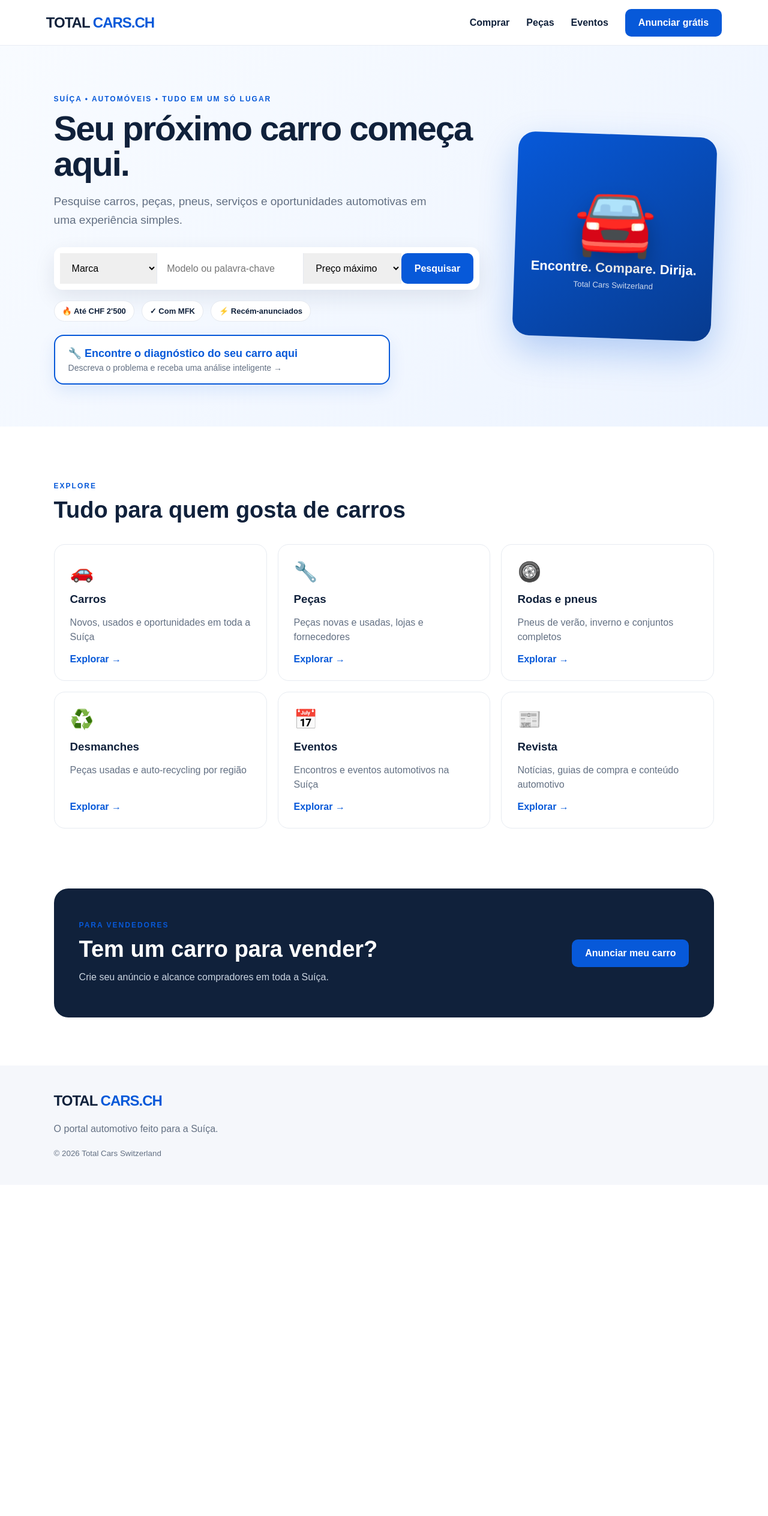
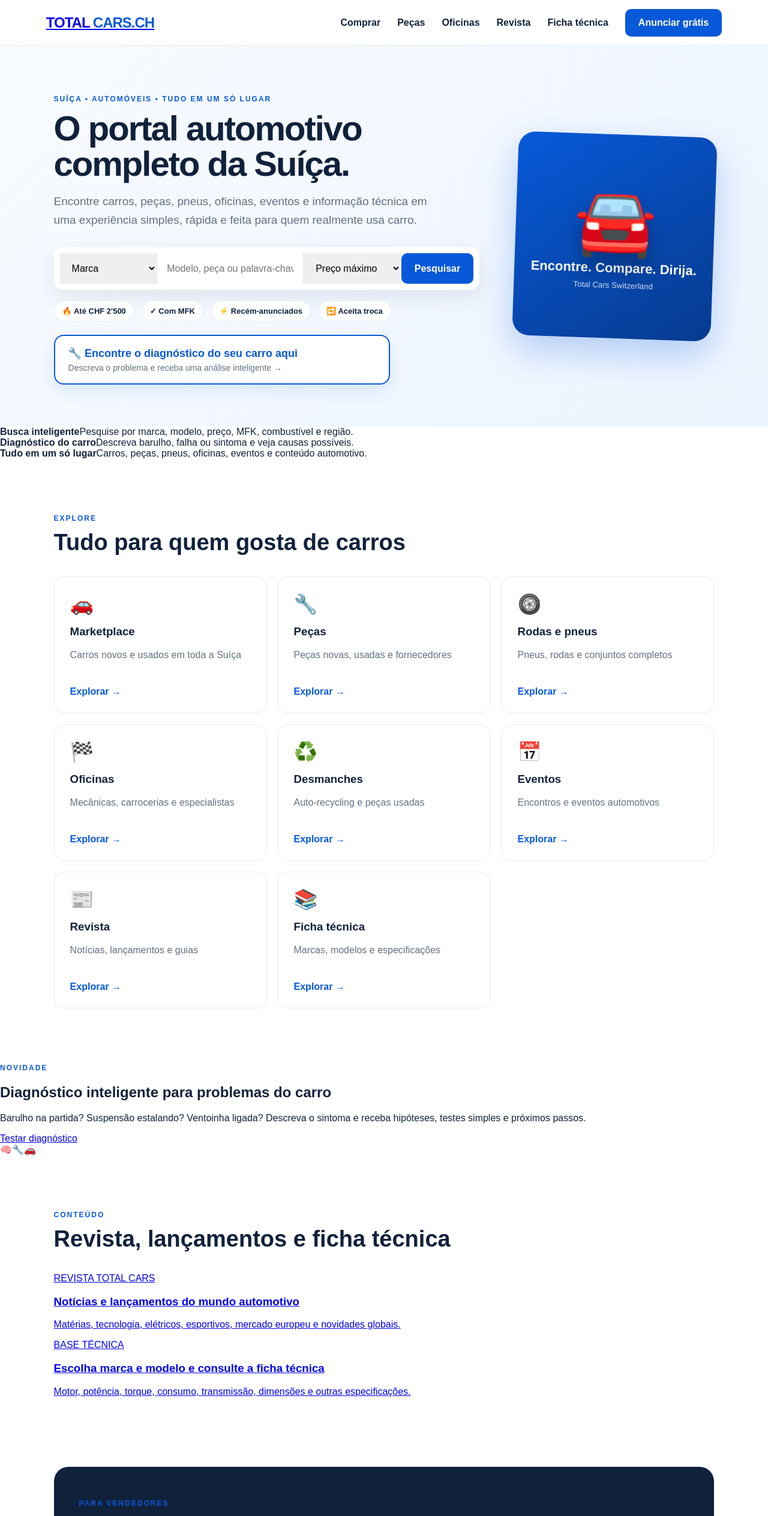
Before and after one commit to ricardobrojek-collab/Total-cars-, a Next.js app: page / in a window 1280 px wide. Shown: the top 2527 px of the page at 60% size. Before the commit the page ends 1975 px from the top, so only its background shows below. Built offline with nearby package versions, Linux system fonts and the light colour scheme.

Commit message:
Expand Total Cars homepage and portal navigation

```diff
--- a/app/page.js
+++ b/app/page.js
@@ -1,21 +1,132 @@
 const categories = [
-  ["🚗","Carros","Novos, usados e oportunidades em toda a Suíça"],
-  ["🔧","Peças","Peças novas e usadas, lojas e fornecedores"],
-  ["🛞","Rodas e pneus","Pneus de verão, inverno e conjuntos completos"],
-  ["♻️","Desmanches","Peças usadas e auto-recycling por região"],
-  ["📅","Eventos","Encontros e eventos automotivos na Suíça"],
-  ["📰","Revista","Notícias, guias de compra e conteúdo automotivo"]
+  ["🚗","Marketplace","Carros novos e usados em toda a Suíça","/marketplace"],
+  ["🔧","Peças","Peças novas, usadas e fornecedores","/pecas"],
+  ["🛞","Rodas e pneus","Pneus, rodas e conjuntos completos","/pneus"],
+  ["🏁","Oficinas","Mecânicas, carrocerias e especialistas","/oficinas"],
+  ["♻️","Desmanches","Auto-recycling e peças usadas","/desmanches"],
+  ["📅","Eventos","Encontros e eventos automotivos","/eventos"],
+  ["📰","Revista","Notícias, lançamentos e guias","/revista"],
+  ["📚","Ficha técnica","Marcas, modelos e especificações","/fichas"]
+];
+
+const highlights = [
+  ["Busca inteligente","Pesquise por marca, modelo, preço, MFK, combustível e região."],
+  ["Diagnóstico do carro","Descreva barulho, falha ou sintoma e veja causas possíveis."],
+  ["Tudo em um só lugar","Carros, peças, pneus, oficinas, eventos e conteúdo automotivo."]
 ];
 
 export default function Home() {
- return <main>
-   <header className="top"><div className="brand">TOTAL <b>CARS</b><span>.CH</span></div><nav><a href="#buscar">Comprar</a><a href="#categorias">Peças</a><a href="#eventos">Eventos</a><button>Anunciar grátis</button></nav></header>
-   <section className="hero" id="buscar"><div className="heroText"><p className="eyebrow">SUÍÇA • AUTOMÓVEIS • TUDO EM UM SÓ LUGAR</p><h1>Seu próximo carro começa aqui.</h1><p>Pesquise carros, peças, pneus, serviços e oportunidades automotivas em uma experiência simples.</p>
-   <div className="search"><select defaultValue=""><option value="" disabled>Marca</option><option>Audi</option><option>BMW</option><option>Mercedes-Benz</option><option>Volkswagen</option><option>Volvo</option><option>Toyota</option></select><input placeholder="Modelo ou palavra-chave"/><select defaultValue=""><option value="" disabled>Preço máximo</option><option>CHF 2'500</option><option>CHF 5'000</option><option>CHF 10'000</option><option>CHF 25'000</option></select><button>Pesquisar</button></div>
-   <div className="quick"><span>🔥 Até CHF 2'500</span><span>✓ Com MFK</span><span>⚡ Recém-anunciados</span></div><a className="diagnosticHero" href="/diagnostico"><b>🔧 Encontre o diagnóstico do seu carro aqui</b><small>Descreva o problema e receba uma análise inteligente →</small></a></div>
-   <div className="carCard"><div className="car">🚘</div><b>Encontre. Compare. Dirija.</b><small>Total Cars Switzerland</small></div></section>
-   <section className="section" id="categorias"><p className="eyebrow">EXPLORE</p><h2>Tudo para quem gosta de carros</h2><div className="grid">{categories.map(([i,t,d])=><article key={t}><div className="icon">{i}</div><h3>{t}</h3><p>{d}</p><a href="#">Explorar →</a></article>)}</div></section>
-   <section className="cta" id="eventos"><div><p className="eyebrow">PARA VENDEDORES</p><h2>Tem um carro para vender?</h2><p>Crie seu anúncio e alcance compradores em toda a Suíça.</p></div><button>Anunciar meu carro</button></section>
-   <footer><div className="brand">TOTAL <b>CARS</b><span>.CH</span></div><p>O portal automotivo feito para a Suíça.</p><small>© 2026 Total Cars Switzerland</small></footer>
- </main>
+  return <main>
+    <header className="top">
+      <a className="brand brandLink" href="/">TOTAL <b>CARS</b><span>.CH</span></a>
+      <nav>
+        <a href="/marketplace">Comprar</a>
+        <a href="/pecas">Peças</a>
+        <a href="/oficinas">Oficinas</a>
+        <a href="/revista">Revista</a>
+        <a href="/fichas">Ficha técnica</a>
+        <button>Anunciar grátis</button>
+      </nav>
+    </header>
+
+    <section className="hero" id="buscar">
+      <div className="heroText">
+        <p className="eyebrow">SUÍÇA • AUTOMÓVEIS • TUDO EM UM SÓ LUGAR</p>
+        <h1>O portal automotivo completo da Suíça.</h1>
+        <p>Encontre carros, peças, pneus, oficinas, eventos e informação técnica em uma experiência simples, rápida e feita para quem realmente usa carro.</p>
+
+        <div className="search">
+          <select defaultValue="">
+            <option value="" disabled>Marca</option>
+            <option>Audi</option><option>BMW</option><option>Mercedes-Benz</option>
+            <option>Volkswagen</option><option>Volvo</option><option>Toyota</option>
+          </select>
+          <input placeholder="Modelo, peça ou palavra-chave"/>
+          <select defaultValue="">
+            <option value="" disabled>Preço máximo</option>
+            <option>CHF 2'500</option><option>CHF 5'000</option>
+            <option>CHF 10'000</option><option>CHF 25'000</option>
+          </select>
+          <button>Pesquisar</button>
+        </div>
+
+        <div className="quick">
+          <span>🔥 Até CHF 2'500</span>
+          <span>✓ Com MFK</span>
+          <span>⚡ Recém-anunciados</span>
+          <span>🔁 Aceita troca</span>
+        </div>
+
+        <a className="diagnosticHero" href="/diagnostico">
+          <b>🔧 Encontre o diagnóstico do seu carro aqui</b>
+          <small>Descreva o problema e receba uma análise inteligente →</small>
+        </a>
+      </div>
+
+      <div className="carCard">
+        <div className="car">🚘</div>
+        <b>Encontre. Compare. Dirija.</b>
+        <small>Total Cars Switzerland</small>
+      </div>
+    </section>
+
+    <section className="trustStrip">
+      {highlights.map(([t,d]) => <div key={t}><b>{t}</b><span>{d}</span></div>)}
+    </section>
+
+    <section className="section" id="categorias">
+      <p className="eyebrow">EXPLORE</p>
+      <h2>Tudo para quem gosta de carros</h2>
+      <div className="grid">
+        {categories.map(([i,t,d,href]) => <article key={t}>
+          <div className="icon">{i}</div>
+          <h3>{t}</h3>
+          <p>{d}</p>
+          <a href={href}>Explorar →</a>
+        </article>)}
+      </div>
+    </section>
+
+    <section className="featureBand">
+      <div>
+        <p className="eyebrow">NOVIDADE</p>
+        <h2>Diagnóstico inteligente para problemas do carro</h2>
+        <p>Barulho na partida? Suspensão estalando? Ventoinha ligada? Descreva o sintoma e receba hipóteses, testes simples e próximos passos.</p>
+        <a className="buttonLink" href="/diagnostico">Testar diagnóstico</a>
+      </div>
+      <div className="featureVisual">🧠🔧🚗</div>
+    </section>
+
+    <section className="section">
+      <p className="eyebrow">CONTEÚDO</p>
+      <h2>Revista, lançamentos e ficha técnica</h2>
+      <div className="editorialGrid">
+        <a href="/revista" className="editorialCard">
+          <span>REVISTA TOTAL CARS</span>
+          <h3>Notícias e lançamentos do mundo automotivo</h3>
+          <p>Matérias, tecnologia, elétricos, esportivos, mercado europeu e novidades globais.</p>
+        </a>
+        <a href="/fichas" className="editorialCard">
+          <span>BASE TÉCNICA</span>
+          <h3>Escolha marca e modelo e consulte a ficha técnica</h3>
+          <p>Motor, potência, torque, consumo, transmissão, dimensões e outras especificações.</p>
+        </a>
+      </div>
+    </section>
+
+    <section className="cta">
+      <div>
+        <p className="eyebrow">PARA VENDEDORES</p>
+        <h2>Tem um carro para vender?</h2>
+        <p>Crie seu anúncio e alcance compradores em toda a Suíça.</p>
+      </div>
+      <button>Anunciar meu carro</button>
+    </section>
+
+    <footer>
+      <div className="brand">TOTAL <b>CARS</b><span>.CH</span></div>
+      <p>O portal automotivo feito para a Suíça.</p>
+      <small>© 2026 Total Cars Switzerland</small>
+    </footer>
+  </main>
 }
```
